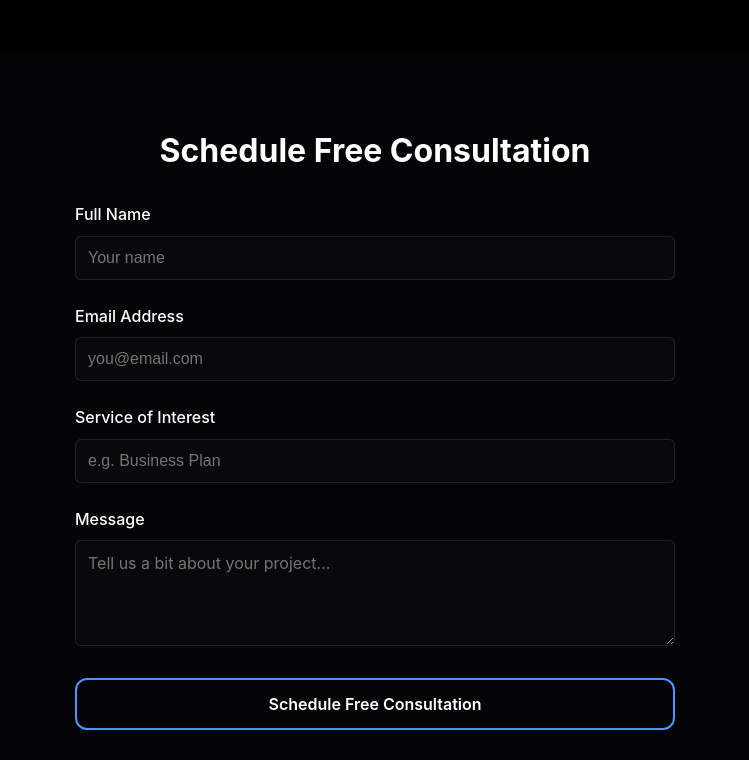
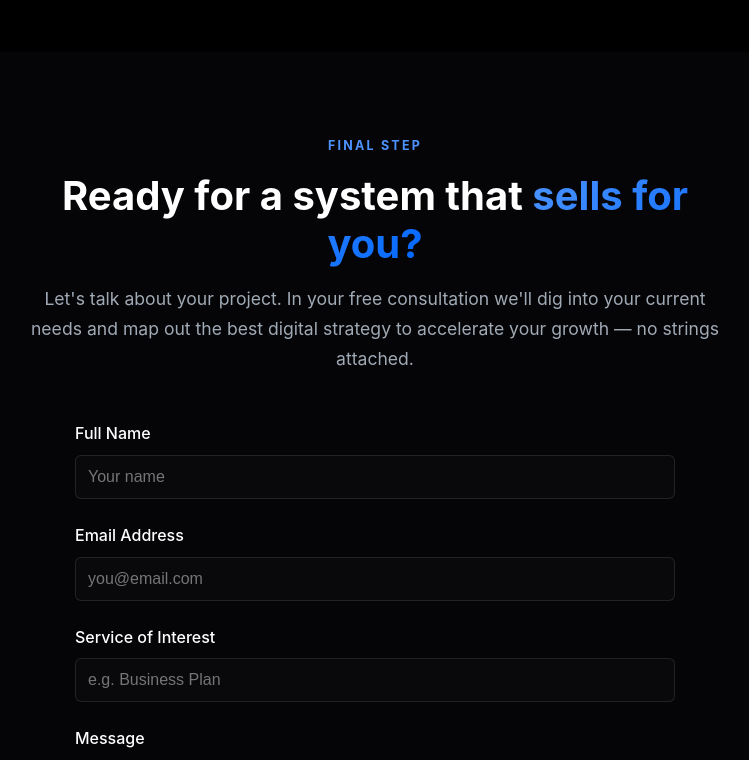
Before and after one commit to rafagax/proyecto-web, a React (Vite) app: page / in a window 1280 px wide. Shown: the part 7860-8620 px from the top of the page, without its empty margins (265-1014 px from the left). Built offline with nearby package versions, Linux system fonts and the light colour scheme.

Commit message:
final home
solo falta copy y palabras clave

```diff
--- a/src/pages/Home.jsx
+++ b/src/pages/Home.jsx
@@ -664,8 +664,17 @@ const Home = () => {
       {/* Contact Form Section */}
       <section className="section" style={{ backgroundColor: 'var(--bg-secondary)' }}>
         <div className="container">
+          {/* Persuasive lead-in */}
+          <div style={{ textAlign: 'center', maxWidth: '700px', margin: '0 auto 3rem' }}>
+            <span className="feature-eyebrow" style={{ justifyContent: 'center' }}>Final Step</span>
+            <h2 style={{ fontSize: '2.5rem', marginBottom: '1rem', lineHeight: 1.2 }}>
+              Ready for a system that <span className="text-gradient">sells for you?</span>
+            </h2>
+            <p style={{ color: 'var(--text-secondary)', fontSize: '1.1rem', lineHeight: 1.7 }}>
+              Let's talk about your project. In your free consultation we'll dig into your current needs and map out the best digital strategy to accelerate your growth — no strings attached.
+            </p>
+          </div>
           <div style={{ maxWidth: '600px', margin: '0 auto' }}>
-            <h2 style={{ fontSize: '2rem', marginBottom: '2rem', textAlign: 'center' }}>Schedule Free Consultation</h2>
             <form onSubmit={handleSubmit} style={{ display: 'flex', flexDirection: 'column', gap: '1.5rem' }}>
               <div>
                 <label style={{ display: 'block', marginBottom: '0.5rem', fontWeight: '500' }}>Full Name</label>
@@ -755,7 +764,7 @@ const Home = () => {
                 className="btn-whatsapp-large"
                 style={{ width: '100%' }}
               >
-                Schedule Free Consultation
+                Get My Free Digital Strategy
               </button>
             </form>
           </div>
```
